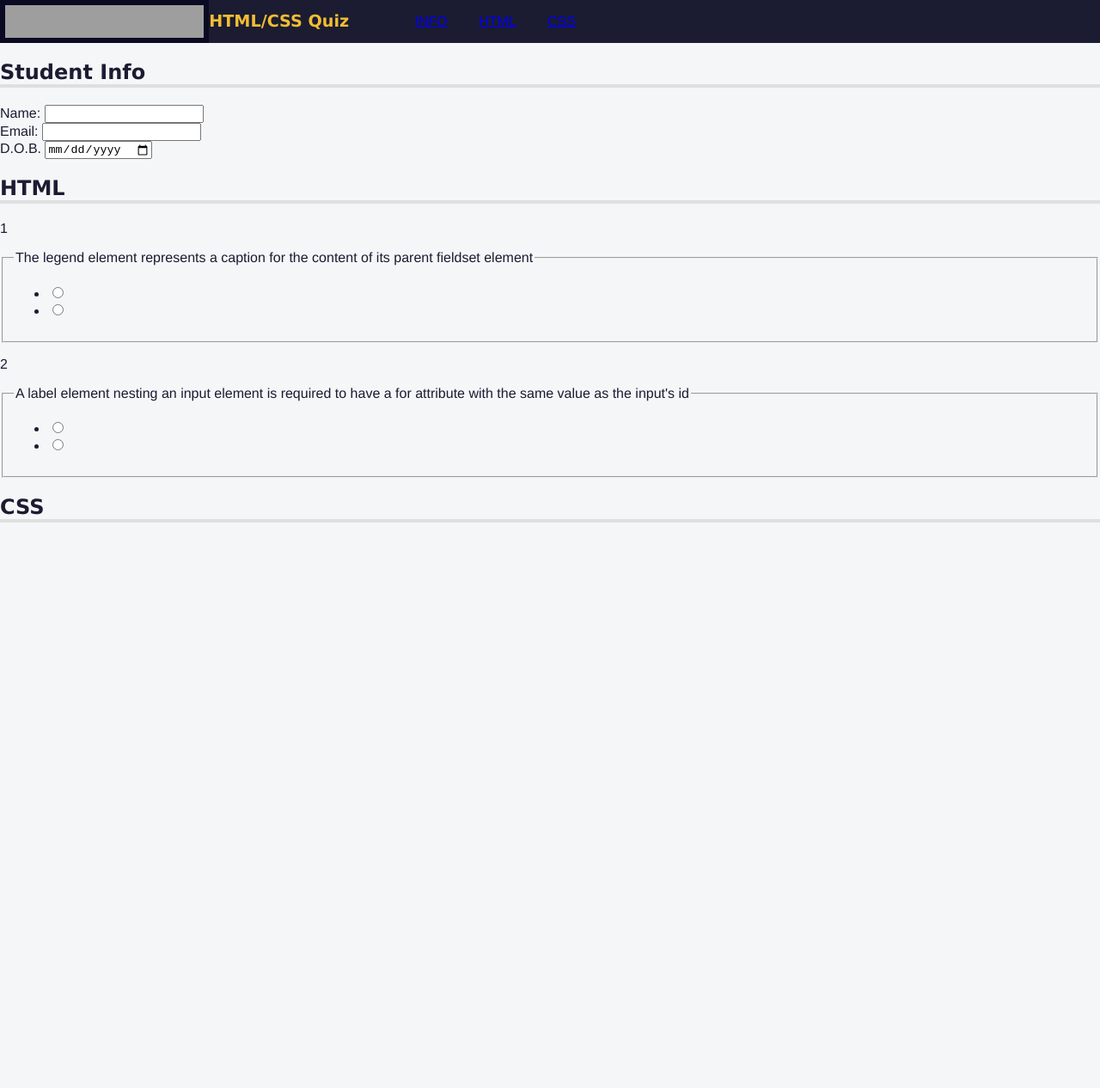
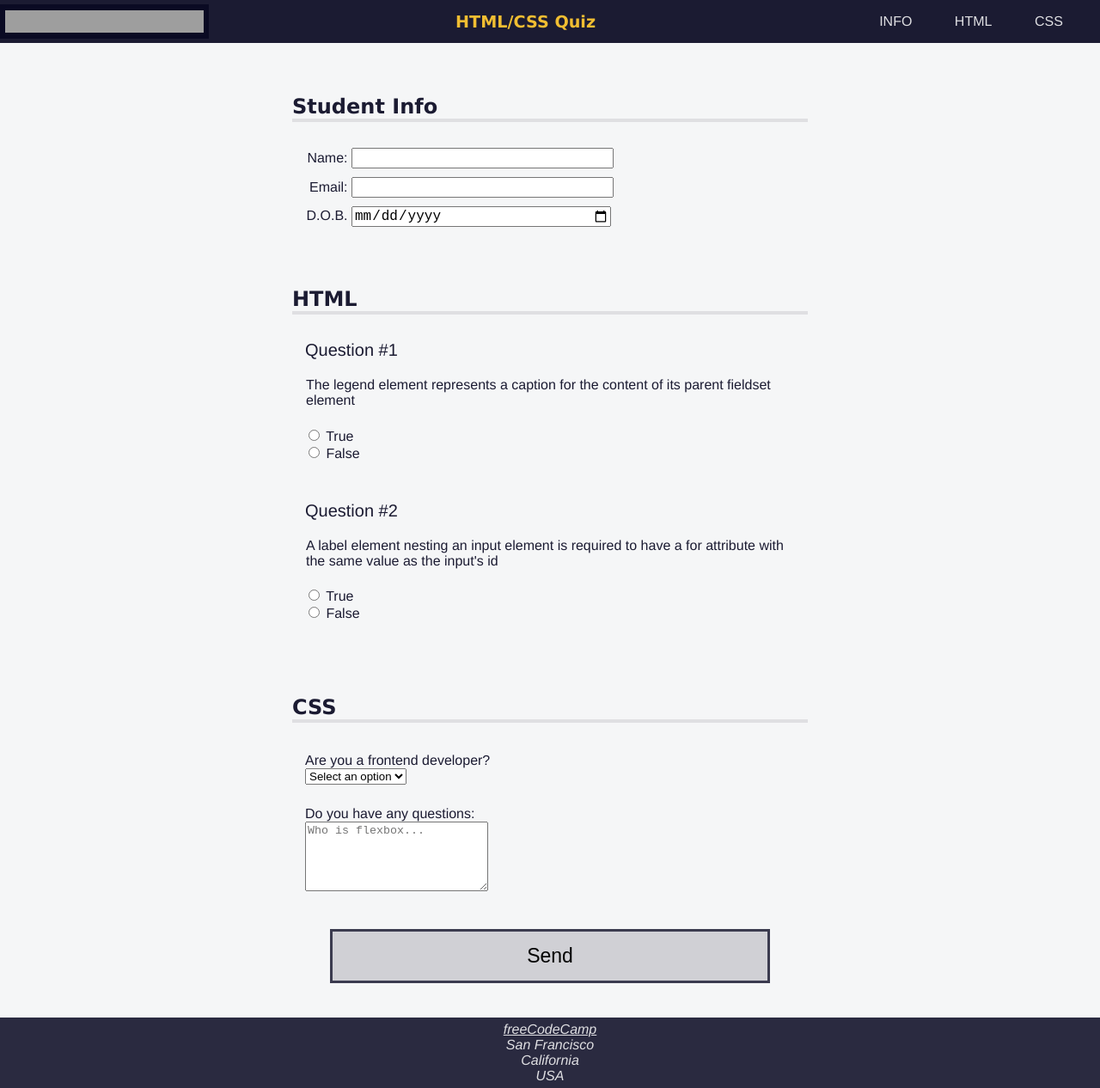
Before and after one commit to Rimigon/HTML_practice, a plain HTML site: page 9 task(quiz)/index.html in a window 1280 px wide. Shown: the whole page at 86% size. Before the commit the page ends 800 px from the top, so only its background shows below. Drawn offline with Linux system fonts and the light colour scheme; grey boxes are pictures that could not be loaded.

Commit message:
task9 final

```diff
--- a/9 task(quiz)/index.html
+++ b/9 task(quiz)/index.html
@@ -13,9 +13,9 @@
       <h1>HTML/CSS Quiz</h1>
       <nav>
         <ul>
-          <li><a href="#student-info">INFO</a></li>
-          <li><a href="#html-questions">HTML</a></li>
-          <li><a href="#css-questions">CSS</a></li>
+          <li><a href="#student-info" accesskey="i">INFO</a></li>
+          <li><a href="#html-questions" accesskey="h">HTML</a></li>
+          <li><a href="#css-questions" accesskey="c">CSS</a></li>
         </ul>
       </nav>
     </header>
@@ -48,12 +48,14 @@
               <ul class="answers-list">
                 <li>
                   <label for="q1-a1">
-                    <input type="radio" id="q1-a1" />
+                    <input type="radio" id="q1-a1" name="q1" value="true" />
+                    True
                   </label>
                 </li>
                 <li>
                   <label for="q1-a2">
-                    <input type="radio" id="q1-a2" />
+                    <input type="radio" id="q1-a2" name="q1" value="false" />
+                    False
                   </label>
                 </li>
               </ul>
@@ -69,12 +71,14 @@
               <ul class="answers-list">
                 <li>
                   <label for="q2-a1">
-                    <input type="radio" id="q2-a1" />
+                    <input type="radio" id="q2-a1" name="q2" value="true" />
+                    True
                   </label>
                 </li>
                 <li>
                   <label for="q2-a2">
-                    <input type="radio" id="q2-a2" />
+                    <input type="radio" id="q2-a2" name="q2" value="false" />
+                    False
                   </label>
                 </li>
               </ul>
@@ -83,8 +87,35 @@
         </section>
         <section role="region" aria-labelledby="css-questions">
           <h2 id="css-questions">CSS</h2>
+          <div class="formrow">
+            <div class="question-block">
+              <label for="customer">Are you a frontend developer?</label>
+            </div>
+            <div class="answer">
+              <select name="customer" id="customer" required>
+                <option value="">Select an option</option>
+                <option value="yes">Yes</option>
+                <option value="no">No</option>
+              </select>
+            </div>
+            <div class="question-block">
+              <label for="css-questions">Do you have any questions:</label>
+            </div>
+            <div class="answer">
+              <textarea id="css-questions" name="css-questions" rows="5" cols="24" placeholder="Who is flexbox..."></textarea>
+            </div>
+          </div>
         </section>
+        <button type="submit">Send</button>
       </form>
     </main>
+    <footer>
+      <address>
+        <a href="https://freecodecamp.org">freeCodeCamp</a><br />
+        San Francisco<br />
+        California<br />
+        USA
+      </address>
+    </footer>
   </body>
 </html>
--- a/9 task(quiz)/styles.css
+++ b/9 task(quiz)/styles.css
@@ -1,3 +1,9 @@
+@media (prefers-reduced-motion: no-preference) {
+  * {
+    scroll-behavior: smooth;
+  }
+}
+
 body {
   background: #f5f6f7;
   color: #1b1b32;
@@ -10,6 +16,10 @@ header {
   height: 50px;
   background-color: #1b1b32;
   display: flex;
+  justify-content: space-between;
+  align-items: center;
+  position: fixed;
+  top: 0;
 }
 
 #logo {
@@ -22,6 +32,7 @@ header {
 h1 {
   color: #f1be32;
   font-size: min(5vw, 1.2em);
+  text-align: center;
 }
 
 nav {
@@ -33,6 +44,39 @@ nav {
 nav > ul {
   display: flex;
   justify-content: space-evenly;
+  flex-wrap: wrap;
+  align-items: center;
+  padding-inline-start: 0;
+  margin-block: 0;
+  height: 100%;
+}
+
+nav > ul > li {
+  color: #dfdfe2;
+  margin: 0 0.2rem;
+  padding: 0.2rem;
+  display: block;
+}
+
+nav > ul > li:hover {
+  background-color: #dfdfe2;
+  color: #1b1b32;
+  cursor: pointer;
+}
+
+li > a {
+  color: inherit;
+  text-decoration: none;
+}
+
+main {
+  padding-top: 50px;
+}
+
+section {
+  width: 80%;
+  margin: 0 auto 10px auto;
+  max-width: 600px;
 }
 
 h1,
@@ -42,6 +86,90 @@ h2 {
 
 h2 {
   border-bottom: 4px solid #dfdfe2;
+  margin-top: 0px;
+  padding-top: 60px;
+}
+
+.info {
+  padding: 10px 0 0 5px;
+}
+
+.formrow {
+  margin-top: 30px;
+  padding: 0px 15px;
+}
+
+input {
+  font-size: 16px;
+}
+
+.info label, .info input {
+  display: inline-block;
+}
+
+.info input {
+  width: 50%;
+  text-align: left;
+}
+
+.info label {
+  width: 10%;
+  min-width: 55px;
+  text-align: right;
+}
+
+.question-block {
+  text-align: left;
+  display: block;
+  width: 100%;
+  margin-top: 20px;
+  padding-top: 5px;
+}
+
+p {
+  margin-top: 5px;
+  padding-left: 15px;
+  font-size: 20px;
+}
+
+p::before {
+  content: "Question #";
+}
+
+.question {
+  border: none;
+  padding-bottom: 0;
+}
+
+.answers-list {
+  list-style: none;
+  padding: 0;
+}
+
+button {
+  display: block;
+  margin: 40px auto;
+  width: 40%;
+  padding: 15px;
+  font-size: 23px;
+  background: #d0d0d5;
+  border: 3px solid #3b3b4f;
+}
+
+footer {
+  background-color: #2a2a40;
+  display: flex;
+  justify-content: center;
+}
+
+footer,
+footer a {
+  color: #dfdfe2;
+}
+
+address {
+  text-align: center;
+  padding: 0.3em;
 }
 
 .sr-only {
```
